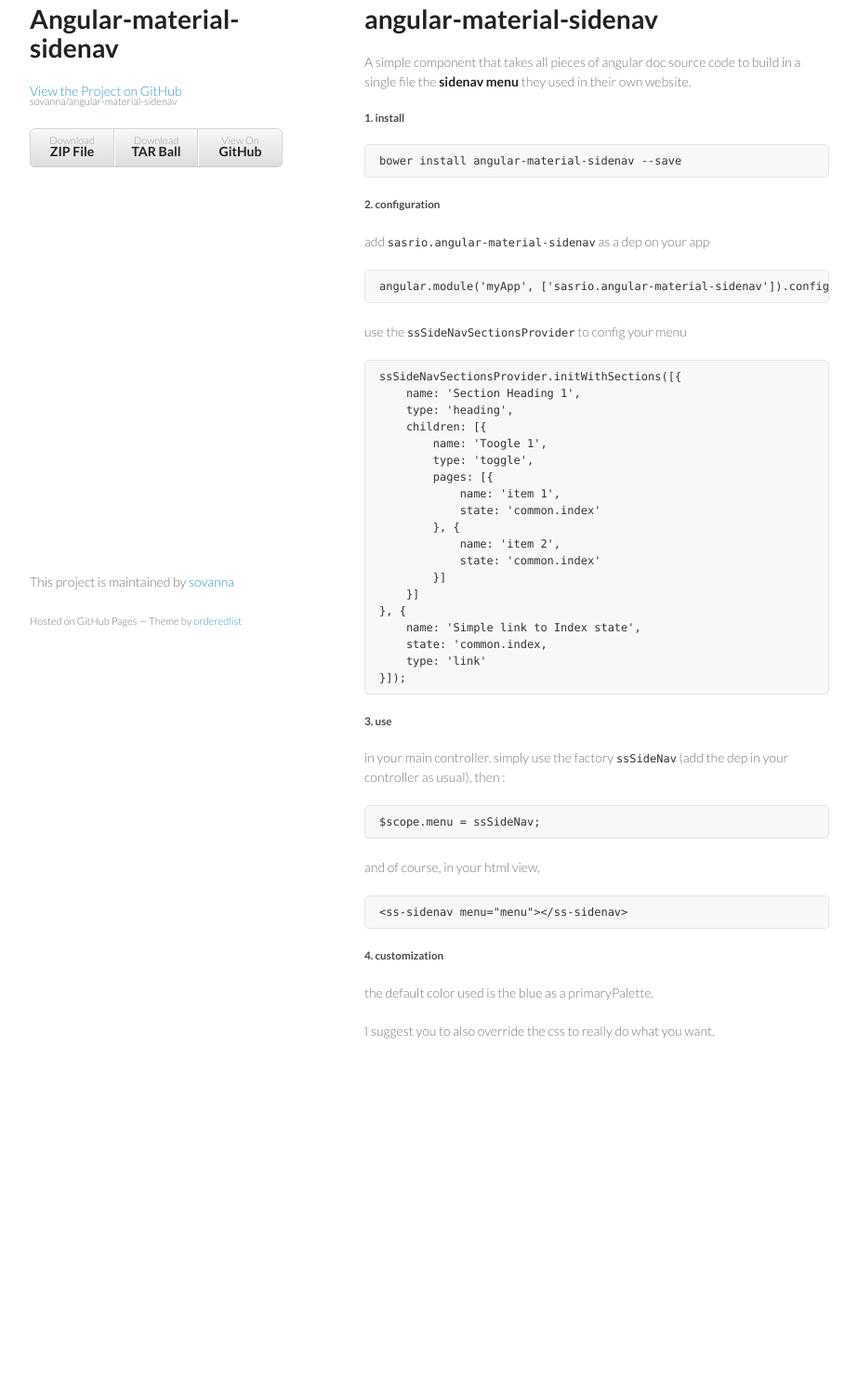
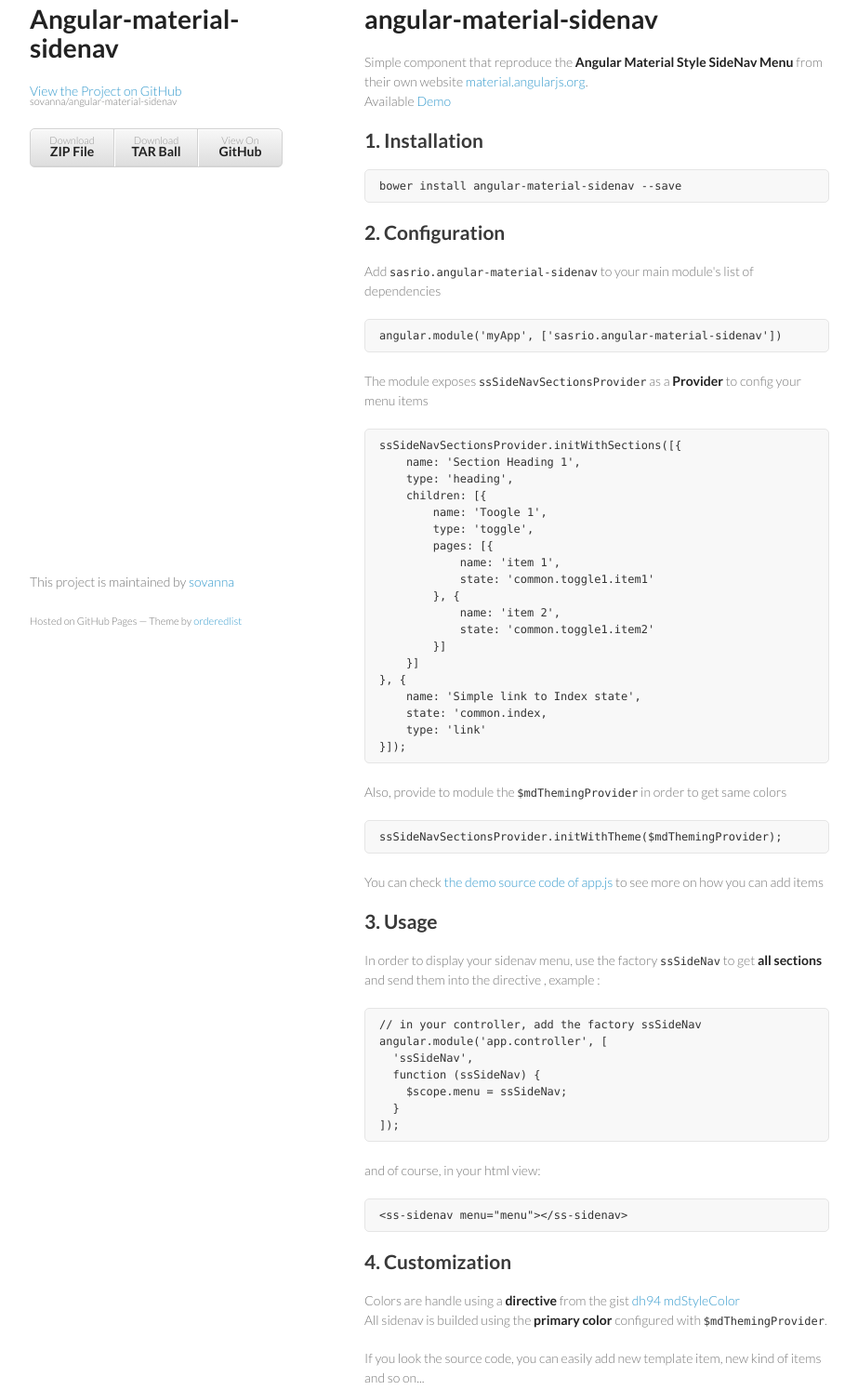
Before and after one commit to sovanna/angular-material-sidenav, a plain HTML site: page index.html in a window 1280 px wide. Shown: the part 53-1548 px from the top of the page at 93% size, without its empty margins (178-1101 px from the left). Before the commit the page ends 1242 px from the top, so only its background shows below. Drawn offline with Linux system fonts and the light colour scheme.

Commit message:
update index

```diff
--- a/index.html
+++ b/index.html
@@ -1,10 +1,10 @@
 <!doctype html>
 <html>
+
 <head>
     <meta charset="utf-8">
     <meta http-equiv="X-UA-Compatible" content="chrome=1">
     <title>Angular-material-sidenav by sovanna</title>
-
     <link rel="stylesheet" href="stylesheets/styles.css">
     <link rel="stylesheet" href="stylesheets/github-light.css">
     <meta name="viewport" content="width=device-width, initial-scale=1, user-scalable=no">
@@ -12,15 +12,13 @@
     <script src="//html5shiv.googlecode.com/svn/trunk/html5.js"></script>
     <![endif]-->
 </head>
+
 <body>
     <div class="wrapper">
         <header>
             <h1>Angular-material-sidenav</h1>
             <p></p>
-
             <p class="view"><a href="https://github.com/sovanna/angular-material-sidenav">View the Project on GitHub <small>sovanna/angular-material-sidenav</small></a></p>
-
-
             <ul>
                 <li><a href="https://github.com/sovanna/angular-material-sidenav/zipball/master">Download <strong>ZIP File</strong></a></li>
                 <li><a href="https://github.com/sovanna/angular-material-sidenav/tarball/master">Download <strong>TAR Ball</strong></a></li>
@@ -29,26 +27,26 @@
         </header>
         <section>
             <h1>
-<a id="angular-material-sidenav" class="anchor" href="#angular-material-sidenav" aria-hidden="true"><span class="octicon octicon-link"></span></a>angular-material-sidenav</h1>
+              <a id="angular-material-sidenav" class="anchor" href="#angular-material-sidenav" aria-hidden="true"><span class="octicon octicon-link"></span></a>angular-material-sidenav
+            </h1>
 
-<p>A simple component that takes all pieces of angular doc source code to build in a single file the <strong>sidenav menu</strong> they used in their own website.</p>
+            <p>Simple component that reproduce the <strong>Angular Material Style SideNav Menu</strong> from their own website <a href="https://material.angularjs.org">material.angularjs.org</a>.<br>Available <a href="/demo/dist" target="_blank">Demo</a></p>
 
-<h5>
-<a id="1-install" class="anchor" href="#1-install" aria-hidden="true"><span class="octicon octicon-link"></span></a>1. install</h5>
+            <h2>
+              <a id="1-install" class="anchor" href="#1-install" aria-hidden="true"><span class="octicon octicon-link"></span></a>1. Installation
+            </h2>
 
-<pre><code>bower install angular-material-sidenav --save
-</code></pre>
+            <pre><code>bower install angular-material-sidenav --save</code></pre>
 
-<h5>
-<a id="2-configuration" class="anchor" href="#2-configuration" aria-hidden="true"><span class="octicon octicon-link"></span></a>2. configuration</h5>
+            <h2>
+              <a id="2-configuration" class="anchor" href="#2-configuration" aria-hidden="true"><span class="octicon octicon-link"></span></a>2. Configuration
+            </h2>
 
-<p>add <code>sasrio.angular-material-sidenav</code> as a dep on your app</p>
+            <p>Add <code>sasrio.angular-material-sidenav</code> to your main module's list of dependencies</p>
 
-<pre><code>angular.module('myApp', ['sasrio.angular-material-sidenav']).config..etc
-</code></pre>
+            <pre><code>angular.module('myApp', ['sasrio.angular-material-sidenav'])</code></pre>
 
-<p>use the <code>ssSideNavSectionsProvider</code> to config your menu</p>
-
+            <p>The module exposes <code>ssSideNavSectionsProvider</code> as a <strong>Provider</strong> to config your menu items</p>
             <pre><code>ssSideNavSectionsProvider.initWithSections([{
     name: 'Section Heading 1',
     type: 'heading',
@@ -57,38 +55,39 @@
         type: 'toggle',
         pages: [{
             name: 'item 1',
-            state: 'common.index'
+            state: 'common.toggle1.item1'
         }, {
             name: 'item 2',
-            state: 'common.index'
+            state: 'common.toggle1.item2'
         }]
     }]
 }, {
     name: 'Simple link to Index state',
     state: 'common.index,
     type: 'link'
-}]);
+}]);</code></pre>
+<p>Also, provide to module the <code>$mdThemingProvider</code> in order to get same colors</p>
+<pre><code>ssSideNavSectionsProvider.initWithTheme($mdThemingProvider);</code></pre>
+            <p>You can check <a href="https://github.com/sovanna/angular-material-sidenav/blob/master/demo/app/scripts/app.js" target="_blank">the demo source code of app.js</a> to see more on how you can add items</p>
+
+            <h2>
+<a id="3-use" class="anchor" href="#3-use" aria-hidden="true"><span class="octicon octicon-link"></span></a>3. Usage</h2>
+            <p>In order to display your sidenav menu, use the factory <code>ssSideNav</code> to get <strong>all sections</strong> and send them into the directive <code><ss-sidenav></code>, example : </p>
+            <pre><code>// in your controller, add the factory ssSideNav
+angular.module('app.controller', [
+  'ssSideNav',
+  function (ssSideNav) {
+    $scope.menu = ssSideNav;
+  }
+]);
 </code></pre>
-
-<h5>
-<a id="3-use" class="anchor" href="#3-use" aria-hidden="true"><span class="octicon octicon-link"></span></a>3. use</h5>
-
-<p>in your main controller, simply use the factory <code>ssSideNav</code> (add the dep in your controller as usual), then :</p>
-
-<pre><code>$scope.menu = ssSideNav;
-</code></pre>
-
-<p>and of course, in your html view,</p>
-
+            <p>and of course, in your html view:</p>
             <pre><code>&lt;ss-sidenav menu="menu"&gt;&lt;/ss-sidenav&gt;
 </code></pre>
-
-<h5>
-<a id="4-customization" class="anchor" href="#4-customization" aria-hidden="true"><span class="octicon octicon-link"></span></a>4. customization</h5>
-
-<p>the default color used is the blue as a primaryPalette.</p>
-
-<p>I suggest you to also override the css to really do what you want.</p>
+            <h2>
+<a id="4-customization" class="anchor" href="#4-customization" aria-hidden="true"><span class="octicon octicon-link"></span></a>4. Customization</h2>
+            <p>Colors are handle using a <strong>directive</strong> from the gist <a href="https://gist.github.com/dh94/517187e03fdde3c18103">dh94 mdStyleColor</a><br>All sidenav is builded using the <strong>primary color</strong> configured with <code>$mdThemingProvider</code>.</p>
+            <p>If you look the source code, you can easily add new template item, new kind of items and so on...</p>
         </section>
         <footer>
             <p>This project is maintained by <a href="https://github.com/sovanna">sovanna</a></p>
@@ -96,6 +95,6 @@
         </footer>
     </div>
     <script src="javascripts/scale.fix.js"></script>
+</body>
 
-  </body>
 </html>
```
Lines whose indentation alone changed are shown as unchanged.
